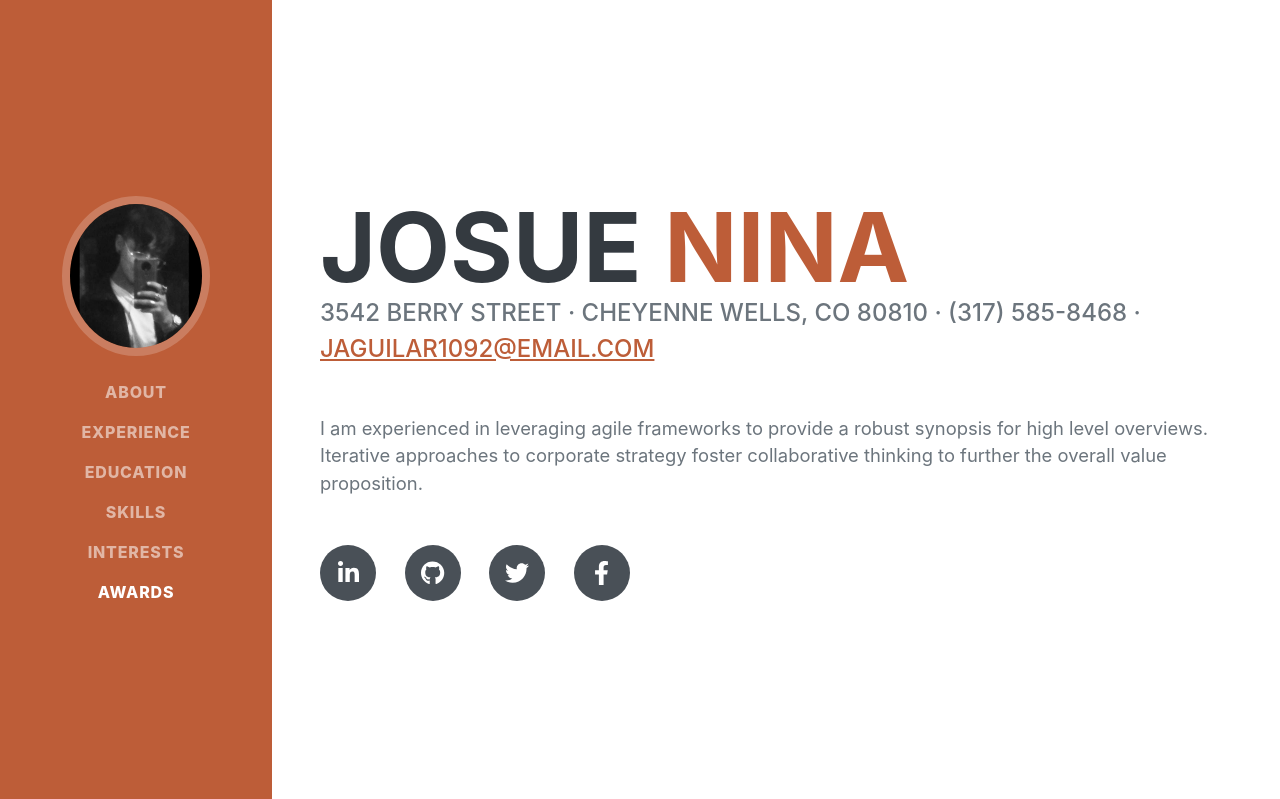
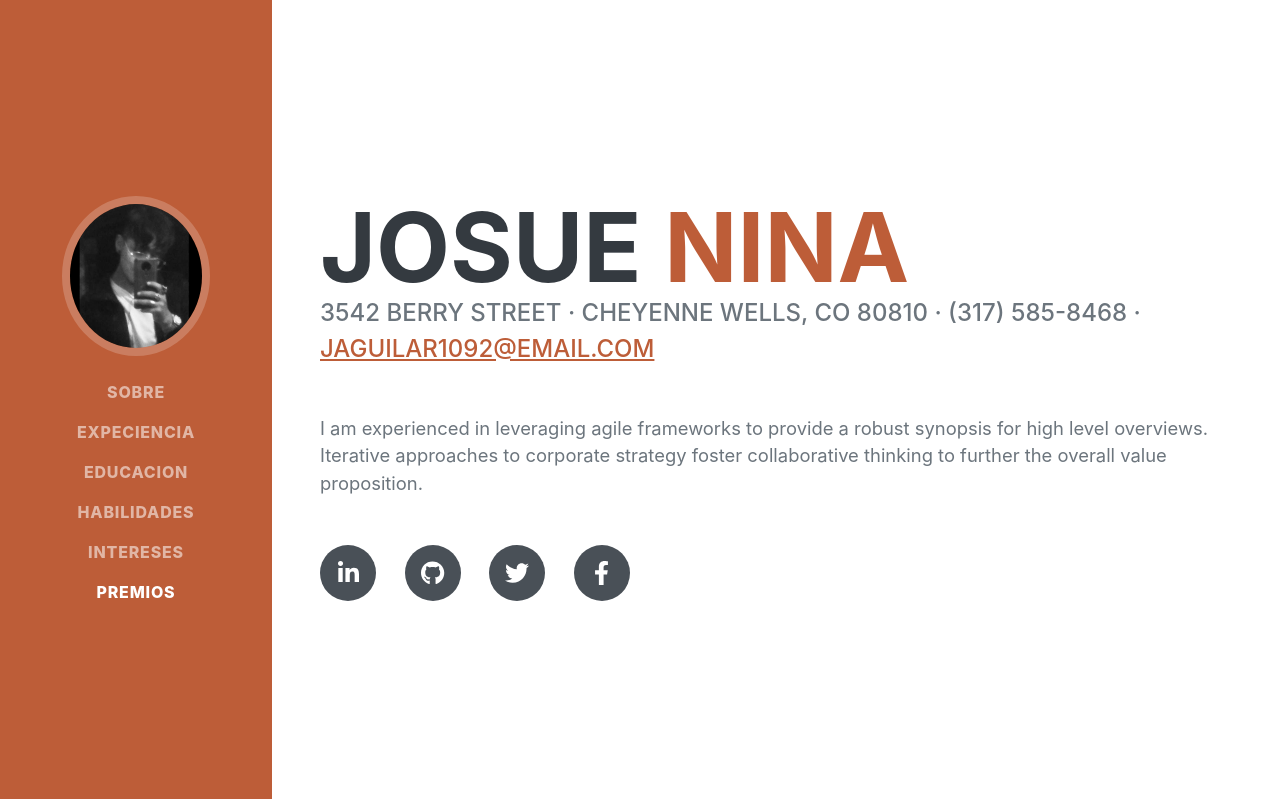
Before and after one commit to JOS9939862/portafolioPersonal, a Django app: page / in a window 1280 px wide. Shown: the top 799 px of the page. Run offline with Django 5.2, Linux system fonts and the light colour scheme; some libraries are stand-ins or nearby versions; some web fonts are replaced.

Commit message:
se realizaron algunas modificaciones en la seccion de botones

```diff
--- a/templates/index.html
+++ b/templates/index.html
@@ -26,12 +26,12 @@
             <button class="navbar-toggler" type="button" data-bs-toggle="collapse" data-bs-target="#navbarResponsive" aria-controls="navbarResponsive" aria-expanded="false" aria-label="Toggle navigation"><span class="navbar-toggler-icon"></span></button>
             <div class="collapse navbar-collapse" id="navbarResponsive">
                 <ul class="navbar-nav">
-                    <li class="nav-item"><a class="nav-link js-scroll-trigger" href="#about">About</a></li>
-                    <li class="nav-item"><a class="nav-link js-scroll-trigger" href="#experience">Experience</a></li>
-                    <li class="nav-item"><a class="nav-link js-scroll-trigger" href="#education">Education</a></li>
-                    <li class="nav-item"><a class="nav-link js-scroll-trigger" href="#skills">Skills</a></li>
-                    <li class="nav-item"><a class="nav-link js-scroll-trigger" href="#interests">Interests</a></li>
-                    <li class="nav-item"><a class="nav-link js-scroll-trigger" href="#awards">Awards</a></li>
+                    <li class="nav-item"><a class="nav-link js-scroll-trigger" href="#about">sobre</a></li>
+                    <li class="nav-item"><a class="nav-link js-scroll-trigger" href="#experience">expeciencia</a></li>
+                    <li class="nav-item"><a class="nav-link js-scroll-trigger" href="#education">educacion</a></li>
+                    <li class="nav-item"><a class="nav-link js-scroll-trigger" href="#skills">habilidades</a></li>
+                    <li class="nav-item"><a class="nav-link js-scroll-trigger" href="#interests">intereses</a></li>
+                    <li class="nav-item"><a class="nav-link js-scroll-trigger" href="#awards">premios</a></li>
                 </ul>
             </div>
         </nav>
```
